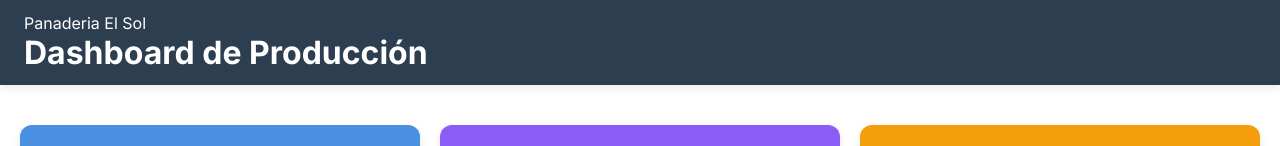
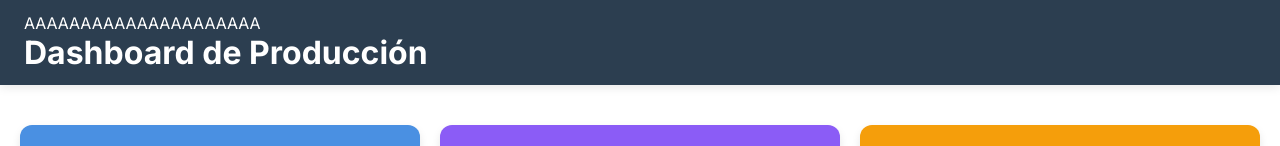
Before and after one commit to RossiThomas2406/TP-Inicial, a React (Vite) app in the folder dashboard/: page /dashboard in a window 1280 px wide. Shown: the top 146 px of the page. Built offline with nearby package versions, Linux system fonts and the light colour scheme.

Commit message:
cambio de prueba

```diff
--- a/dashboard/src/components/Header.jsx
+++ b/dashboard/src/components/Header.jsx
@@ -5,7 +5,7 @@ const Header = () => {
   return (
     <header className="pyme-header">
           <div>
-            <span>Panaderia El Sol</span>
+            <span>AAAAAAAAAAAAAAAAAAAAA</span>
           </div>
           <h1>Dashboard de Producción</h1>
     </header>
```
